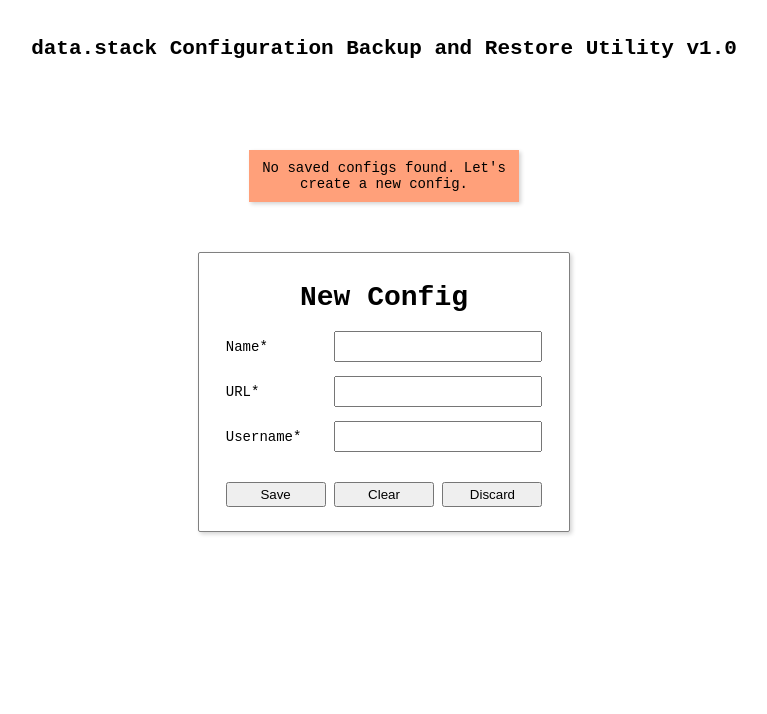
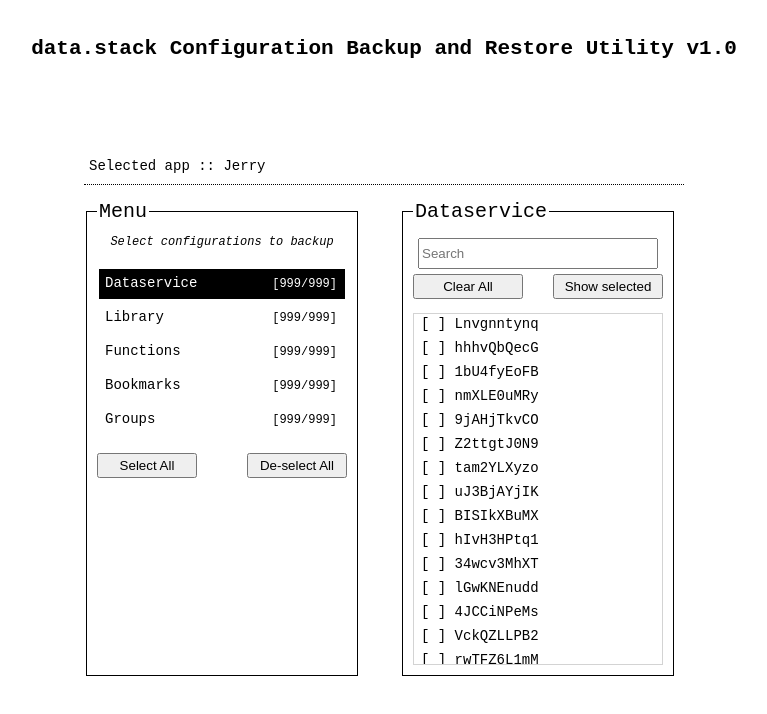
Before and after one commit to appveen/datastack-backup-restore, a plain HTML site: page index.html in a window 1280 px wide. Shown: the whole page, without its empty margins (256-1023 px from the left). Drawn offline with Linux system fonts and the light colour scheme.

Commit message:
building the config picker

```diff
--- a/index.html
+++ b/index.html
@@ -9,6 +9,7 @@
 	<link rel="stylesheet" href="style.global.css">
 	<link rel="stylesheet" href="style.configManager.css">
 	<link rel="stylesheet" href="style.appManager.css">
+	<link rel="stylesheet" href="style.main.css">
 </head>
 
 <body>
@@ -58,7 +59,6 @@
 			</p>
 			<button class="configLogin" id="configButtonLogin" onclick="login()">Login</button>
 		</div>
-
 	</div>
 
 	<div class="appManager shadow" id="appManager">
@@ -72,11 +72,65 @@
 		</ul>
 	</div>
 
+	<div class="main" id="main">
+		<p class="appName">Selected app :: <span id="main_appname">Jerry</span></p>
+		<div class="container">
+			<fieldset class="container-child-nav">
+				<legend>Menu</legend>
+				<span class="info">Select configurations to backup</span>
+				<ul class="navigation">
+					<li id="main_dataservice_menu_list" class="deselected" onclick="menuSelect('dataservice')">
+						<span class="nav-list-title">Dataservice</span>
+						<span class="summary-value" id="main_dataservice_summary">[<span id="main_dataservice_selected_count">999/999</span>]</span>
+					</li>
+					<li id="main_library_menu_list" class="deselected" onclick="menuSelect('library')">
+						<span class="nav-list-title">Library</span>
+						<span class="summary-value" id="main_library_summary">[<span id="main_library_selected_count">999/999</span>]</span>
+					</li>
+					<li id="main_functions_menu_list" class="deselected" onclick="menuSelect('functions')">
+						<span class="nav-list-title">Functions</span>
+						<span class="summary-value" id="main_functions_summary">[<span id="main_functions_selected_count">999/999</span>]</span>
+					</li>
+					<li id="main_bookmarks_menu_list" class="deselected" onclick="menuSelect('bookmarks')">
+						<span class="nav-list-title">Bookmarks</span>
+						<span class="summary-value" id="main_bookmarks_summary">[<span id="main_bookmarks_selected_count">999/999</span>]</span>
+					</li>
+					<li id="main_groups_menu_list" class="deselected" onclick="menuSelect('groups')">
+						<span class="nav-list-title">Groups</span>
+						<span class="summary-value" id="main_groups_summary">[<span id="main_groups_selected_count">999/999</span>]</span>
+					</li>
+				</ul>
+				<div class="col-layout">
+					<button id="main_menu_selectAll_button">Select All</button>
+					<button id="main_menu_deselectAll_button">De-select All</button>
+				</div>
+			</fieldset>
+			<!-- Display -->
+			<fieldset class="container-child">
+				<legend id="main_selected_title">Dataservice</legend>
+
+				<span id="main_selected_error" class="error red"> No dataservices found </span>
+
+				<div id="main_selected_data">
+					<input type="text" name="main_selected_search" autosave="false" id="main_selected_search" autocomplete="false" placeholder="Search" onkeyup="searchSelected()">
+
+					<div class="col-layout">
+						<button id="main_selected_clearAll_button">Clear All</button>
+						<button id="main_selected_showSelected_button">Show selected</button>
+					</div>
+
+					<ul class="list" id="main_selected_list"></ul>
+				</div>
+			</fieldset>
+
+	</div>
+
 	<script src="lib.global.js"></script>
 	<script src="lib.apis.js"></script>
 	<script src="lib.elements.js"></script>
 	<script src="lib.configManager.js"></script>
 	<script src="lib.appManager.js"></script>
+	<script src="lib.mainManager.js"></script>
 
 </body>
 
--- a/lib.appManager.js
+++ b/lib.appManager.js
@@ -54,4 +54,6 @@
 function appSelected(_selectedApp) {
 	app_selected = _selectedApp;
 	console.log(`Selected app :: ${app_selected}`)
+	hideAppManager();
+	main_appname.innerHTML = app_selected
 }
--- a/lib.configManager.js
+++ b/lib.configManager.js
@@ -23,8 +23,8 @@
 	configSelect.selectedIndex = 0;
 	configSelectChanged();
 }
-loadConfigs();
-// hideAllConfig()
+// loadConfigs();
+hideAllConfig()
 
 function configSelectChanged() {
 	configProperties.innerHTML = `
--- a/lib.elements.js
+++ b/lib.elements.js
@@ -21,6 +21,35 @@
 const appSearch = d.i("appSearch");
 const appList = d.i("appList");
 
+const main = d.i("main");
+const main_appname = d.i("main_appname");
+const main_dataservice_summary = d.i("main_dataservice_summary");
+const main_library_summary = d.i("main_library_summary");
+const main_functions_summary = d.i("main_functions_summary");
+const main_bookmarks_summary = d.i("main_bookmarks_summary");
+const main_groups_summary = d.i("main_groups_summary");
+const main_dataservice_selected_count = d.i("main_dataservice_selected_count");
+const main_library_selected_count = d.i("main_library_selected_count");
+const main_functions_selected_count = d.i("main_functions_selected_count");
+const main_bookmarks_selected_count = d.i("main_bookmarks_selected_count");
+const main_groups_selected_count = d.i("main_groups_selected_count");
+const menu_item = {
+	"dataservice": d.i("main_dataservice_menu_list"),
+	"library": d.i("main_library_menu_list"),
+	"functions": d.i("main_functions_menu_list"),
+	"bookmarks": d.i("main_bookmarks_menu_list"),
+	"groups": d.i("main_groups_menu_list")
+};
+const main_menu_selectAll_button = d.i("main_menu_selectAll_button");
+const main_menu_deselectAll_button = d.i("main_menu_deselectAll_button");
+const main_selected_title = d.i("main_selected_title");
+const main_selected_error = d.i("main_selected_error");
+const main_selected_data = d.i("main_selected_data");
+const main_selected_search = d.i("main_selected_search");
+const main_selected_clearAll_button = d.i("main_selected_clearAll_button");
+const main_selected_showSelected_button = d.i("main_selected_showSelected_button");
+const main_selected_list = d.i("main_selected_list");
+
 
 function hideAllConfig() {
 	configManager.style.display = "none";
@@ -35,5 +64,9 @@
 	appList.innerHTML = ""
 }
 
+function hideMain() {
+	main.style.display = "none";
+}
+
 hideAllConfig();
 hideAppManager();
--- /dev/null
+++ b/lib.mainManager.js
@@ -0,0 +1,73 @@
+
+var mainMap = {
+	"title": {
+		"dataservice": "Dataservice",
+		"library": "Library",
+		"functions": "Functions",
+		"bookmarks": "Bookmarks",
+		"groups": "Groups"
+	},
+	"count": {
+		"dataservice": { total: 10, selected: [] },
+		"library": { total: 0, selected: [] },
+		"functions": { total: 30, selected: [] },
+		"bookmarks": { total: 44, selected: [] },
+		"groups": { total: 33, selected: [] }
+	},
+	"error": {
+		"zeroItems": {
+			"dataservice": "No dataservices found!",
+			"library": "No libraries found!",
+			"functions": "No functions found!",
+			"bookmarks": "No bookmarks found!",
+			"groups": "No groups found!"
+		}
+	}
+};
+
+var listOfRandomNames = ["Lnvgnntynq", "hhhvQbQecG", "1bU4fyEoFB", "nmXLE0uMRy", "9jAHjTkvCO", "Z2ttgtJ0N9", "tam2YLXyzo", "uJ3BjAYjIK", "BISIkXBuMX", "hIvH3HPtq1", "34wcv3MhXT", "lGwKNEnudd", "4JCCiNPeMs", "VckQZLLPB2", "rwTFZ6L1mM", "Pz197wLlGw"]
+
+var main_selected = null
+
+function removeSelectedClass() {
+	for(item in menu_item){
+		menu_item[item].setAttribute("class", "deselected");
+	}
+}
+removeSelectedClass();
+
+function menuHideContainerElements(){
+	main_selected_error.style.display = "none";
+	main_selected_data.style.display = "none";
+	main_selected_search.value = "";
+}
+menuHideContainerElements();
+
+function menuSelect(selectedItem) {
+	removeSelectedClass();
+	menuHideContainerElements();
+	let item = menu_item[selectedItem];
+	item.setAttribute("class", "selected");
+	main_selected = selectedItem;
+	main_selected_title.innerHTML = mainMap.title[selectedItem];
+	main_selected_data.style.display = "grid";
+	populateSelectedList(selectedItem, listOfRandomNames);
+}
+menuSelect("dataservice");
+
+function populateSelectedList(_type, _listOfItems) {
+	let li = document.createElement("li");
+	main_selected_list.innerHTML = "";
+	_listOfItems.forEach((item,index) => {
+		let clone = li.cloneNode();
+		clone.innerHTML = `[ ] ${item}`;
+		clone.setAttribute("id", `menu_selected_list_selected_${index}`)
+		clone.addEventListener("click", () => { mainSelectedFromList(_type, item) });
+		main_selected_list.appendChild(clone)
+	});
+}
+
+
+function mainSelectedFromList(_type, _selection) {
+	console.log(_type, _selection);
+}
--- a/style.global.css
+++ b/style.global.css
@@ -41,3 +41,16 @@
 .red {
 	color: darkred;
 }
+
+.info {
+	font-size: 12px;
+	padding: 2px;
+	text-align: center;
+	font-style: italic;
+}
+
+.col-layout{
+	display: flex;
+	flex-direction: row;
+	justify-content: space-between;
+}
--- /dev/null
+++ b/style.main.css
@@ -0,0 +1,140 @@
+.main {
+	margin: 50px auto;
+	display: flex;
+	flex-direction: column;
+	padding: 5px;
+	width: 600px;
+}
+
+.main input {
+	width: auto;
+	margin: 5px;
+}
+
+.main fieldset {
+	border-width: 1px;
+}
+
+.main>.appName {
+	margin: 5px 0px;
+	padding: 10px 5px;
+	border-bottom: 1px dotted; black;
+	display: block;
+}
+
+.main>.container {
+	display: flex;
+	flex-direction: row;
+	justify-content: space-between;
+}
+
+.main>.container legend{
+	font-size: 20px;
+}
+
+/* left side navigation */
+
+.main>.container>.container-child-nav{
+	display: flex;
+	margin: 10px 20px 2px 2px;
+	flex-direction: column;
+	width: 250px;
+	padding: 10px;
+	border-color: black;
+}
+
+ul.navigation {
+	list-style: none;
+	max-height: 350px;
+	padding: 0px;
+	overflow-y: auto;
+}
+
+ul.navigation > li {
+	padding: 5px;
+	overflow: hidden;
+	text-align: left;
+	vertical-align: middle;
+	margin: 4px 2px;
+	display: flex;
+	flex-direction: row;
+	justify-content: space-between	;
+}
+
+ul.navigation > li:hover {
+	background-color: dimgray;
+	cursor: pointer;
+}
+
+ul.navigation > li.selected {
+	border: 1px solid black;
+  background-color: black;
+  color: white;
+}
+
+ul.navigation > li.deselected {
+	border: 1px solid white;
+  background-color: white;
+  color: black	;
+}
+
+ul.navigation > li > span.nav-list-title {
+	font-size: 14px;
+}
+
+ul.navigation > li > span.summary-value {
+	font-size: 12px;
+	padding: 2px;
+}
+
+/* main content */
+
+.main>.container>.container-child{
+	display: flex;
+	margin: 10px 10px 2px 2px;
+	flex-direction: column;
+	width: 250px;
+	padding: 10px;
+	border-color: black;
+	height: 454px;
+}
+
+.main>.container>.container-child>.navigation{
+}
+
+.main>.container>.container-child>legend{
+	font-size: 20px;
+}
+
+.main>.container>.container-child>.error {
+	padding: 10px 5px;
+	text-align: center;
+}
+
+.main>.container>.container-child .buttons {
+	margin: 5px 0;
+}
+.main>.container>.container-child button {
+	width: 110px;
+}
+
+ul.list {
+	list-style: none;
+	max-height: 350px;
+	padding: 0px;
+	overflow-y: auto;
+	border: 1px solid lightgray;
+}
+
+ul.list > li {
+	padding: 2px;
+	height: 20px;
+	overflow: hidden;
+	text-align: left;
+	margin-left: 5px;
+}
+
+ul.list > li:hover {
+	background-color: lightblue;
+	cursor: pointer;
+}
```
